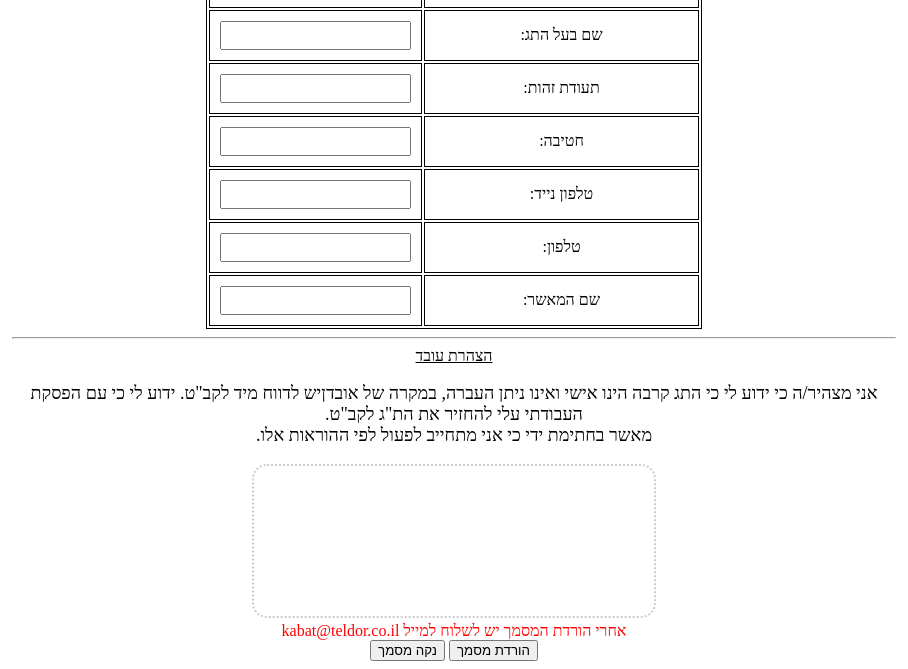
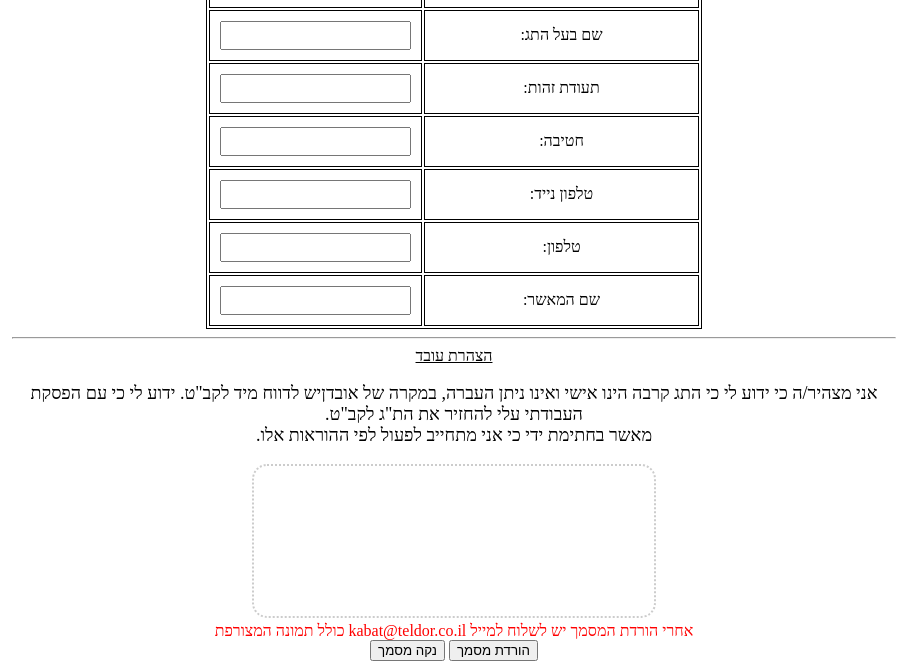
Before and after one commit to idanhuri123/KabatApp, a plain HTML site: page index.html in a window 1280 px wide. Shown: the part 636-1305 px from the top of the page, without its empty margins (186-1094 px from the left). Drawn offline with nearby package versions, Linux system fonts and the light colour scheme.

Commit message:
first commit

```diff
--- a/index.html
+++ b/index.html
@@ -147,7 +147,7 @@
 
 			<canvas id="mycanvas" width="400px" height="150px"></canvas>
 			<br />
-			<span style="color: red;"> אחרי הורדת המסמך יש לשלוח למייל kabat@teldor.co.il </span>
+			<span style="color: red;"> אחרי הורדת המסמך יש לשלוח למייל kabat@teldor.co.il  כולל תמונה המצורפת </span>
 			<div class="row">
 				<div class="col-md-12">
 					<input id="download" type="button" value="הורדת מסמך" />
```
